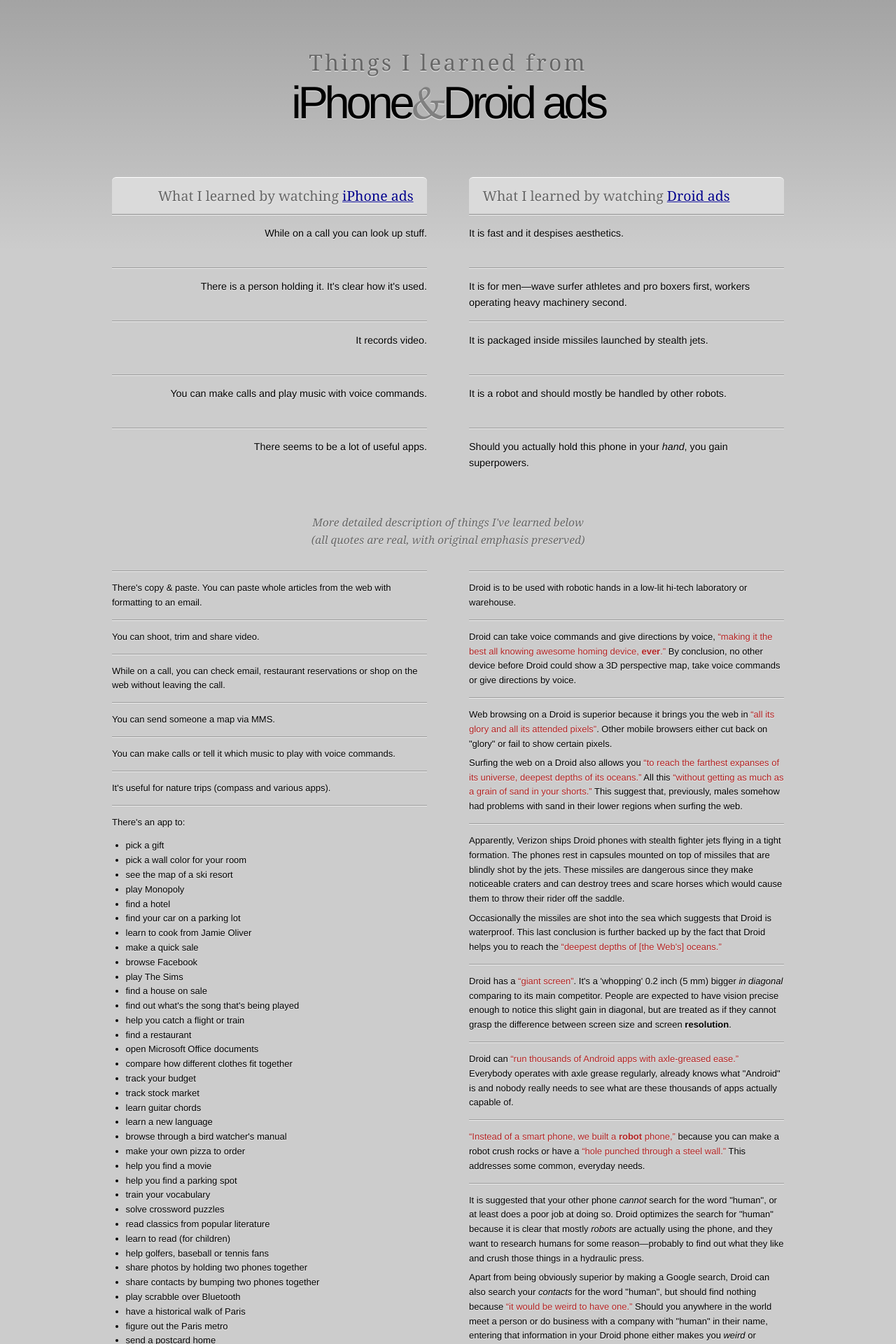
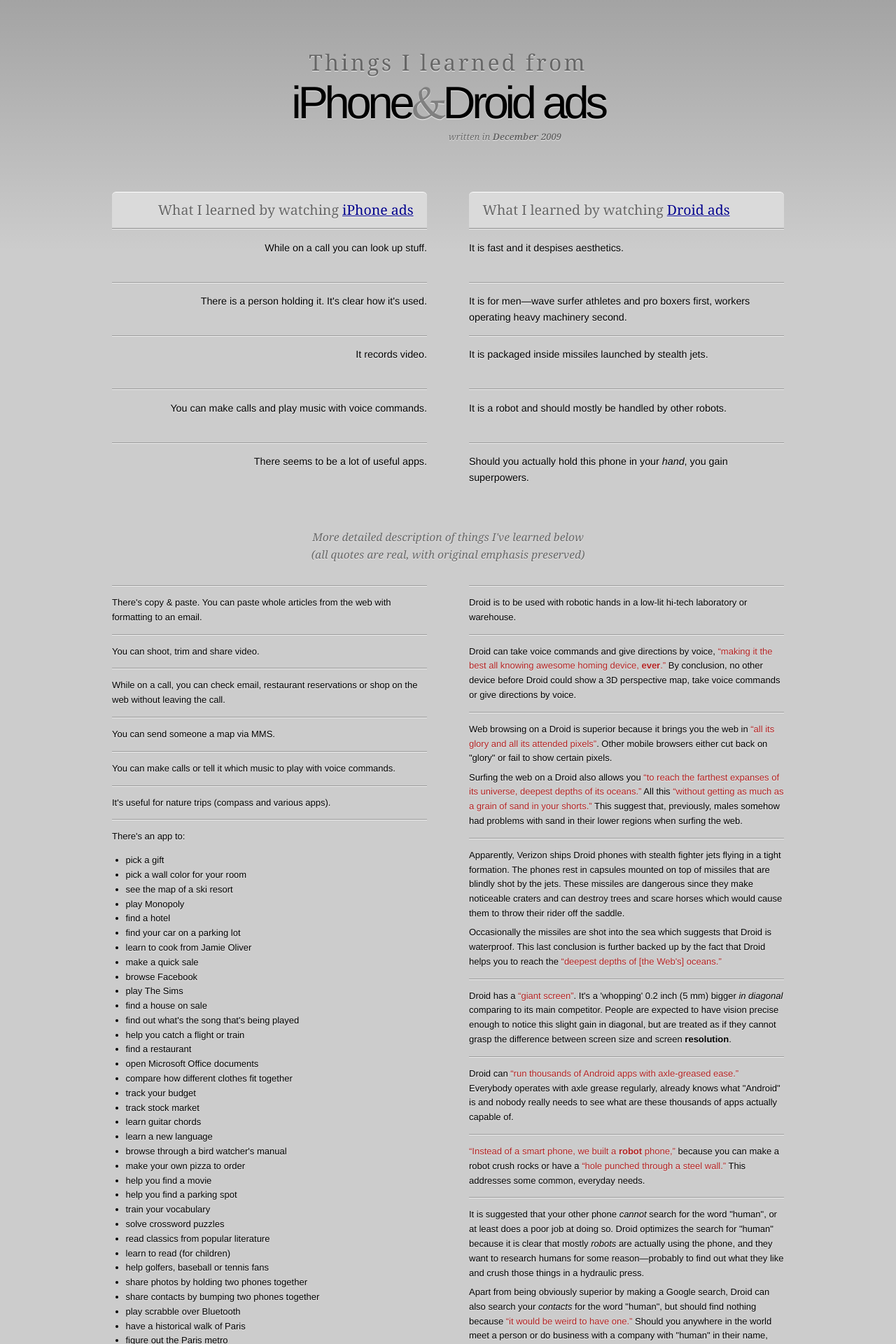
Before and after one commit to mislav/blog, a Jekyll site: the page built from _posts/2009-12-07-iphone-droid-ads.html, in a window 1280 px wide. Shown: the top 1920 px of the page at 70% size. Built offline with Jekyll 4.4.1, drawn with Linux system fonts in a browser that asks for light colours; Markdown is read by kramdown in place of the engine named in the settings.

Commit message:
update links and indicate publish date in iPhone vs Droid

```diff
--- a/_posts/2009-12-07-iphone-droid-ads.html
+++ b/_posts/2009-12-07-iphone-droid-ads.html
@@ -35,6 +35,13 @@
       font-family: 'Goudy Old Style', 'OFL Sorts Mill Goudy', 'Fertigo Pro', Baskerville, 'Goudy Bookletter 1911', Palatino, 'Book Antiqua', serif;
       color: gray;
       margin: 0 -.2em;
+    }
+    h1 + p {
+      position: relative;
+      top: -4em;
+      text-align: center;
+      text-indent: 12.5em;
+      font-style: italic;
     }
     h2 { margin: .8em 0 .3em 0; display: none }
     .main h2 {
@@ -83,6 +90,7 @@
       body { padding: 7px }
       .main { width: auto; float: none; }
       h1 { font-size: 3em; padding-top: 0; margin: .2em 0 .5em 0; line-height: 1.1; }
+      h1 + p { top: -1.5em; text-indent: 5em; margin-bottom: -1em }
       .main h2 { font-size: 1em; padding: .2em .4em; }
       #iphone-main { text-align: left; }
       ul > li { padding: .3em 0; }
@@ -99,9 +107,10 @@
     }
 ---
 <h1><small>Things I learned from</small> iPhone <span class="amp">&amp;</span> Droid ads</h1>
+<p>written in <b>{{ page.date | date: "%B %Y" }}</b></p>
 
 <div id="iphone-main" class="iphone main">
-  <h2>What I learned by watching <a href="http://www.apple.com/iphone/gallery/ads/">iPhone ads</a></h2>
+  <h2>What I learned by watching <a href="http://www.apple.com/iphone/gallery/ads.html">iPhone ads</a></h2>
 
   <ul>
   <li>While on a call you can look up stuff.</li>
@@ -113,7 +122,7 @@
 </div>
 
 <div id="droid-main" class="droid main">
-  <h2>What I learned by watching <a href="http://www.youtube.com/user/VerizonWireless">Droid ads</a></h2>
+  <h2>What I learned by watching <a href="http://www.youtube.com/playlist?list=PL538E725F3C757057">Droid ads</a></h2>
 
   <ul>
   <li>It is fast and it despises aesthetics.</li>
```
Also changed, not shown: other parts of _posts/2009-12-07-iphone-droid-ads.html (+1 -1 lines).
